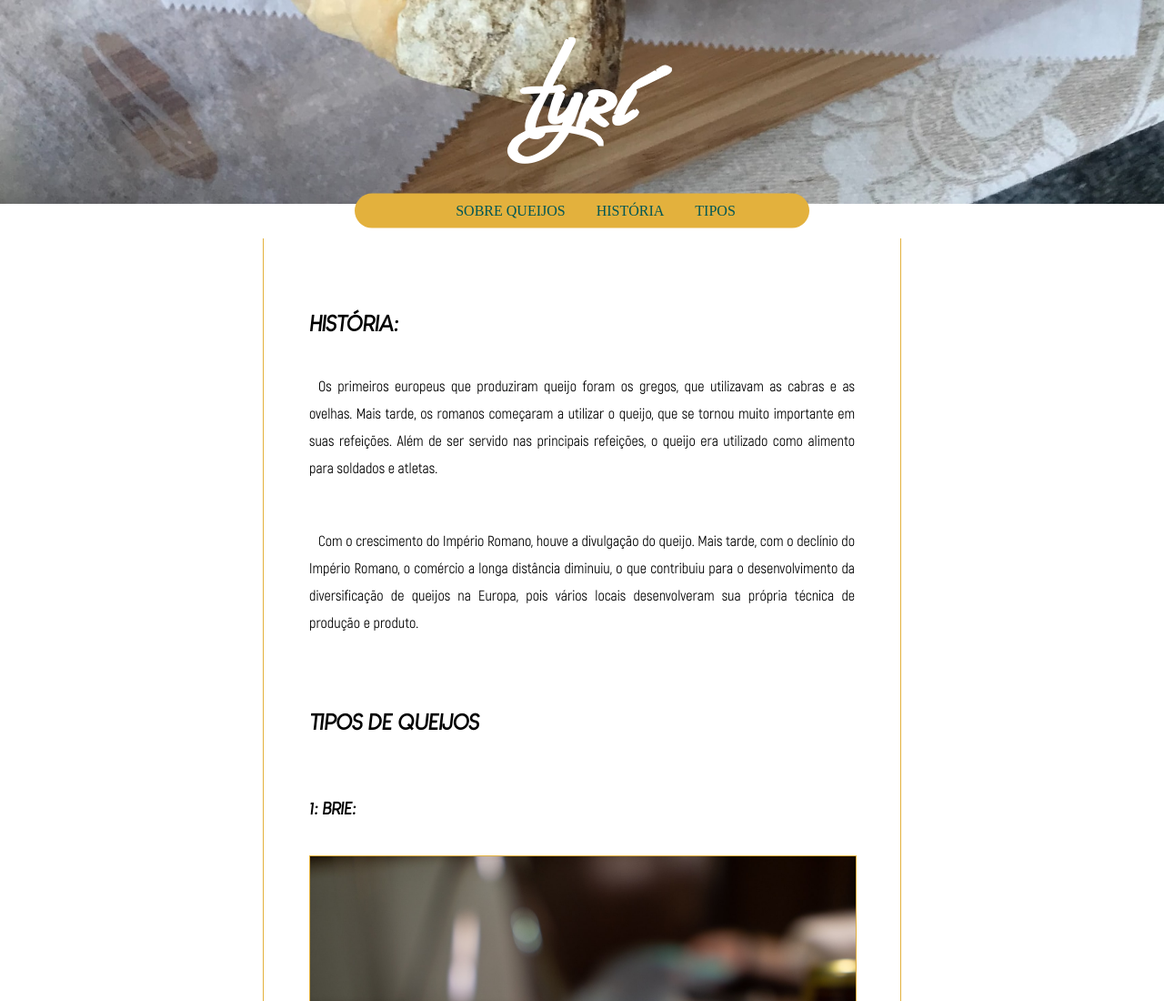
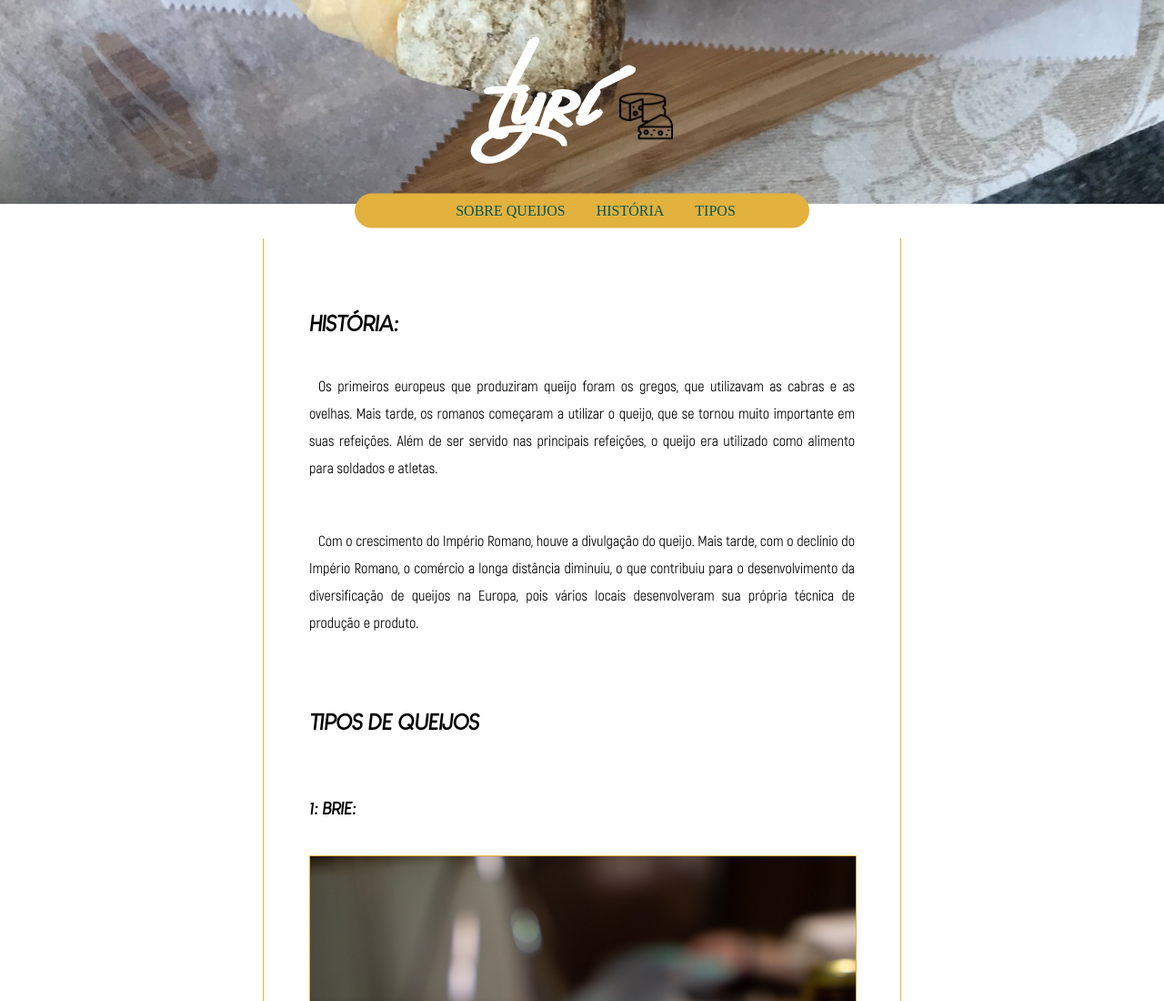
Before and after one commit to marcossvaz/HTML_E_CSS, a plain HTML site: page MOD_03/exercicio/testes/paralax/index.html in a window 1280 px wide. Shown: the top 1100 px of the page at 91% size. Drawn offline with Linux system fonts and the light colour scheme; files whose address does not match are found by name.

Commit message:
atualização

```diff
--- a/MOD_03/exercicio/testes/paralax/index.html
+++ b/MOD_03/exercicio/testes/paralax/index.html
@@ -10,7 +10,10 @@
 <body>
 
     <header>
-        <div class="fundo"><h1>tyrí</h1></div>
+        <div class="fundo"><h1>tyrí
+            <img src="imagens/cheese.png">
+        </h1></div>
+
     </header>
     <nav>
         <p>
--- a/MOD_03/exercicio/testes/paralax/stylos/style.css
+++ b/MOD_03/exercicio/testes/paralax/stylos/style.css
@@ -42,18 +42,26 @@ header.fundo {
     height: 150px;
 }
 header h1 {
+    display: inline-block;
     color: white;
     font-size: 10em;
     font-family: var(--font);
     padding: 20px 0px 20px 0px;
 }
+
+.fundo  img {
+    width: 9%;
+    margin-bottom: 5px;
+
+}
+
+
 nav {
     margin: auto;
     max-width: 500px;
     background-color: var(--corfont2);
     border-radius: 20px;
     transform: translate(0%, -30%);
-
 }
 nav > p {
     text-align: center;
```
Also changed, not shown: MOD_03/exercicio/testes/paralax/imagens/cheese.png (added).
